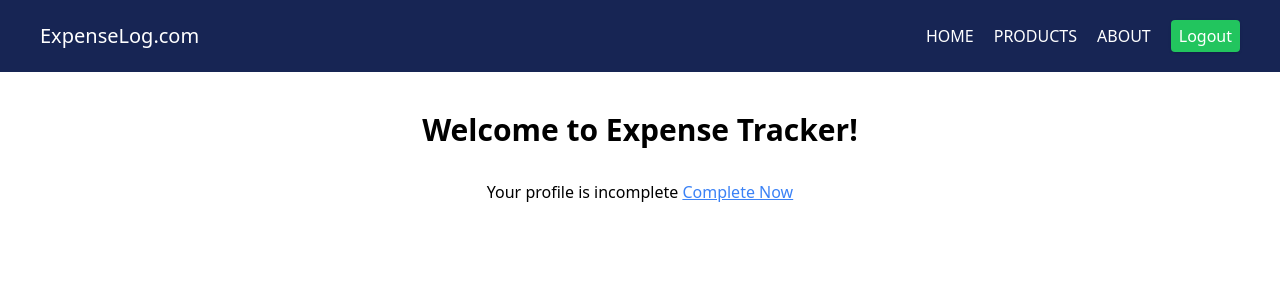
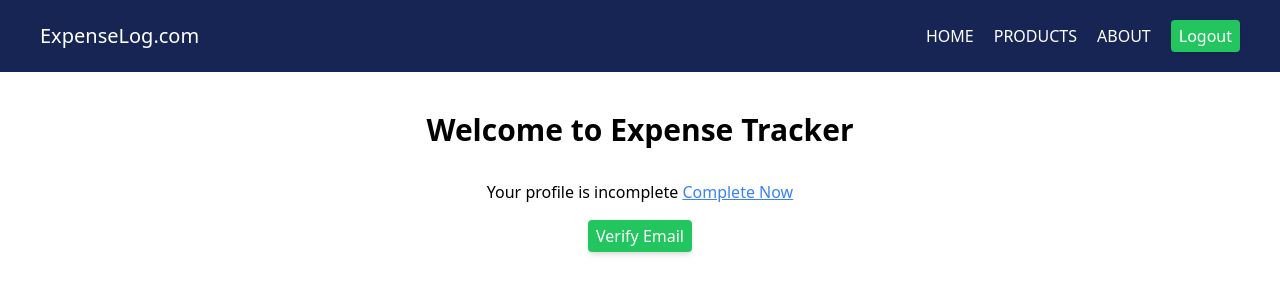
Before and after one commit to sidaswal7/ExpenseLog, a React (Create React App) app: page /profile in a window 1280 px wide. Shown: the top 300 px of the page. Built offline with nearby package versions, Linux system fonts and the light colour scheme; sample sign-in values are in the browser's storage.

Commit message:
added email verification

```diff
--- a/src/components/Authentication/AuthForm.js
+++ b/src/components/Authentication/AuthForm.js
@@ -37,7 +37,7 @@ const AuthForm = () => {
                 })
                 const data = await response.json();
                 if(response.ok){
-                    authCtx.login(data.idToken)
+                    authCtx.login(data.idToken, data.displayName)
                     history.replace('/profile')
                 } else{
                     throw new Error(data.error.message)
--- a/src/components/Profile/Profile.js
+++ b/src/components/Profile/Profile.js
@@ -1,17 +1,37 @@
-import React, { useState } from "react";
+import React, { useContext, useState } from "react";
 import ProfileForm from "./ProfileForm";
+import AuthContext from "../../store/auth-context";
 
 const Profile = ()=>{
     const [showForm, setShowForm] = useState(false);
+    const authCtx = useContext(AuthContext);
 
     const toggleForm = ()=>{
         setShowForm((prevState) =>!prevState)
     }
+    const verifyHandler =async ()=>{
+        try{
+            const response = await fetch('https://identitytoolkit.googleapis.com/v1/accounts:sendOobCode?key=AIzaSyDiNPSbnww3wqjV__h5IH1CxHVhOpu7zD4',{
+            method:'POST',
+            body: JSON.stringify({
+                requestType:'VERIFY_EMAIL',
+                idToken:authCtx.token,
+            })
+        })
+        const data = await response.json()
+        console.log(data)
+
+        } catch (error){
+            console.log(error.message)
+        }
+
+    }
     return(
         <section>
             <div className="flex justify-center items-center flex-col px-10">
-                <h1 className="text-3xl mb-8 font-semibold">Welcome to Expense Tracker!</h1>
+                <h1 className="text-3xl mb-8 font-semibold">Welcome to Expense Tracker</h1>
                 {!showForm && <h2>Your profile is incomplete <button onClick={toggleForm} className="text-blue-500 underline">Complete Now</button> </h2>}
+                <button className="bg-green-500 hover:bg-green-600 py-1 px-2 text-white rounded shadow-md mt-4" onClick={verifyHandler}>Verify Email</button>
             </div>
             {showForm && <ProfileForm onToggle={toggleForm}/>}
         </section>
--- a/src/store/auth-context.js
+++ b/src/store/auth-context.js
@@ -2,6 +2,7 @@ import React, { createContext, useState } from "react";
 
 const AuthContext = createContext({
     token:'',
+    displayName:'',
     hasAccount: false,
     login:(token)=>{},
     logout:()=>{}
@@ -10,17 +11,24 @@ const AuthContext = createContext({
 export const AuthContextProvider = (props)=>{
     const initialToken = localStorage.getItem('token')
     const [token,setToken] = useState(initialToken)
+    const [displayName, setDisplayName] = useState(localStorage.getItem('displayName'))
     const userHasAccount = !!token;
-    const loginHandler = (token)=>{
+    const loginHandler = (token, displayName)=>{
         setToken(token);
+        setDisplayName(displayName);
+        console.log(token,displayName)
         localStorage.setItem('token',token);
+        localStorage.setItem('displayName',displayName)
     }
     const logoutHandler = ()=>{
         setToken(null);
+        setDisplayName(null);
         localStorage.removeItem('token')
+        localStorage.removeItem('displayName')
     }
     const authContext = {
         token: token,
+        displayName: displayName,
         hasAccount: userHasAccount,
         login: loginHandler,
         logout:logoutHandler
```
